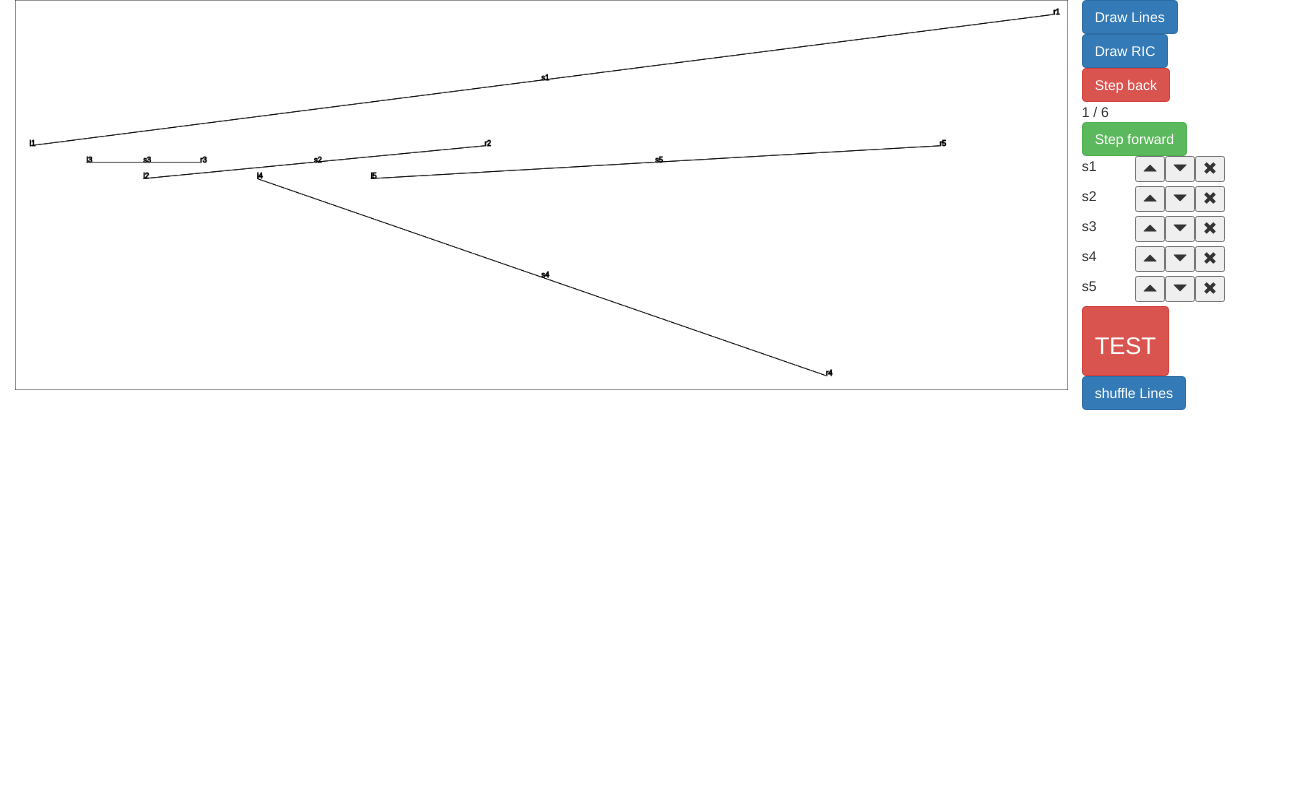
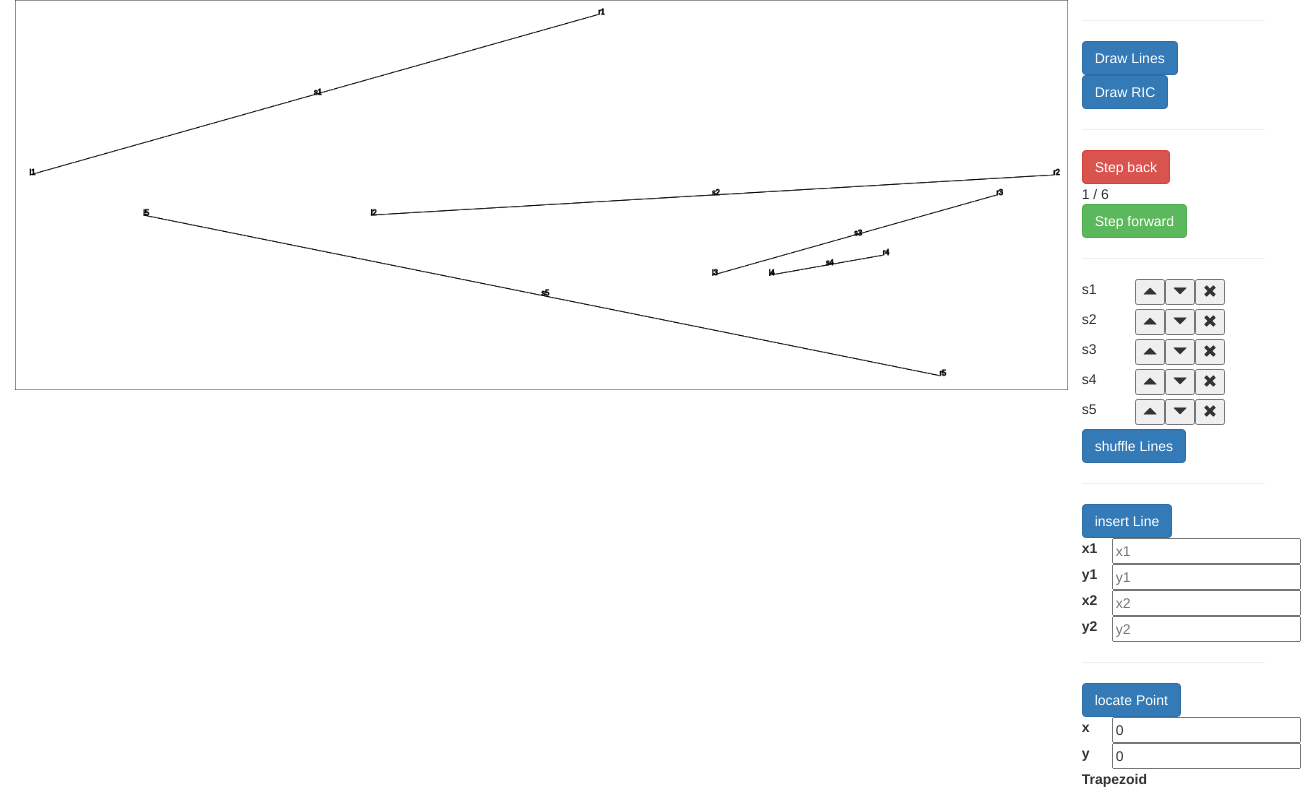
Before and after one commit to Breadstealer/ppl-td, an Angular app: page / in a window 1280 px wide. Shown: the whole page, 1301 px wide, since content can reach past the window. Built offline with nearby package versions, Linux system fonts and the light colour scheme.

Commit message:
+insertLine"UI"&rules +locatePoint"UI" +cleanup +updateNeighbors"Right"bugfix

```diff
--- a/src/app/app.module.ts
+++ b/src/app/app.module.ts
@@ -1,4 +1,5 @@
 import { NgModule } from '@angular/core';
+import { FormsModule } from '@angular/forms';
 import { BrowserModule } from '@angular/platform-browser';
 
 import { AppRoutingModule } from './app-routing.module';
@@ -12,7 +13,8 @@ import { MainComponent } from './main/main.component';
   ],
   imports: [
     BrowserModule,
-    AppRoutingModule
+    AppRoutingModule,
+    FormsModule
   ],
   providers: [],
   bootstrap: [AppComponent]
--- a/src/app/main/main.component.css
+++ b/src/app/main/main.component.css
@@ -2,3 +2,8 @@
     margin-left: 10px;
     margin-right: 10px;
 }
+
+#lines{
+    overflow-y: auto;
+    max-height: 25vh;
+}
--- a/src/app/main/main.component.html
+++ b/src/app/main/main.component.html
@@ -13,6 +13,7 @@
             </div>
         </div>
         <div class="col-md-2">
+            <hr>
             <div class="row">
                 <div class="col-md-12">
                     <button class="btn btn-primary" (click)="drawLines()">Draw Lines</button>
@@ -23,6 +24,7 @@
                     <button class="btn btn-primary" (click)="drawRIC()">Draw RIC</button>
                 </div>
             </div>
+            <hr>
             <div class="row">
                 <div class="col-md-12">
                     <button class="btn btn-danger" (click)="stepBck()">Step back</button>
@@ -38,8 +40,9 @@
                     <button class="btn btn-success" (click)="stepFwd()">Step forward</button>
                 </div>
             </div>
+            <hr>
             <div class="row">
-                <div class="col-md-12">
+                <div class="col-md-12" id="lines">
                     <div *ngFor="let line of lines; index as i;" class="row">
                         <div class="col-md-3">
                             <p>{{line.name}}</p>
@@ -52,16 +55,92 @@
                     </div>
                 </div>
             </div>
-            <div class="row">
+            <!-- <div class="row">
                 <div class="col-md-12">
-                    <button class="btn btn-danger" (click)="test()"><h3>TEST</h3></button>
+                    <button class="btn btn-danger" (click)="testInsert()"><h3>TEST</h3></button>
                 </div>
-            </div>
+            </div> -->
             <div class="row">
                 <div class="col-md-12">
                     <button class="btn btn-primary" (click)="shuffleLines()">shuffle Lines</button>
                 </div>
             </div>
+            <hr>
+            <div class="row">
+                <div class="col-md-12">
+                    <button class="btn btn-primary" (click)="insertLine(x1.valueAsNumber,y1.valueAsNumber,x2.valueAsNumber,y2.valueAsNumber)">insert Line</button>
+                </div>
+            </div>
+            <div class="row">
+                <div class="col-md-12">
+                    <div class="row">
+                        <div class="col-md-1">
+                            <label>x1</label>
+                        </div>
+                        <div class="col-md-2">
+                            <input type="number" placeholder="x1" #x1>
+                        </div>
+                    </div>
+                    <div class="row">
+                        <div class="col-md-1">
+                            <label>y1</label>
+                        </div>
+                        <div class="col-md-2">
+                            <input type="number" placeholder="y1" #y1>
+                        </div>
+                    </div>
+                    <div class="row">
+                        <div class="col-md-1">
+                            <label>x2</label>
+                        </div>
+                        <div class="col-md-2">
+                            <input type="number" placeholder="x2" #x2>
+                        </div>
+                    </div>
+                    <div class="row">
+                        <div class="col-md-1">
+                            <label>y2</label>
+                        </div>
+                        <div class="col-md-2">
+                            <input type="number" placeholder="y2" #y2>
+                        </div>
+                    </div>
+                </div>
+            </div>
+            <hr>
+            <div class="row">
+                <div class="col-md-12">
+                    <button class="btn btn-primary" (click)="locatePoint()">locate Point</button>
+                </div>
+            </div>
+            <div class="row">
+                <div class="col-md-12">
+                    <div class="row">
+                        <div class="col-md-1">
+                            <label>x</label>
+                        </div>
+                        <div class="col-md-2">
+                            <input type="number" placeholder="x" [(ngModel)]="locateX" #x>
+                        </div>
+                    </div>
+                    <div class="row">
+                        <div class="col-md-1">
+                            <label>y</label>
+                        </div>
+                        <div class="col-md-2">
+                            <input type="number" placeholder="y" [(ngModel)]="locateY" #y>
+                        </div>
+                    </div>
+                    <div class="row">
+                        <div class="col-md-4">
+                            <label>Trapezoid</label>
+                        </div>
+                        <div class="col-md-8">
+                            <span #trapez>{{locateTrap}}</span>
+                        </div>
+                    </div>
+                </div>
+            </div>
         </div>
     </div>
 </div>
--- a/src/app/main/main.component.ts
+++ b/src/app/main/main.component.ts
@@ -2,6 +2,8 @@ import { Component, EventEmitter, HostListener, Output, ViewChild } from '@angul
 import { LinesService } from '../services/lines.service';
 import { Line } from '../models/line.model';
 import { RICService } from '../services/ric.service';
+import { Point } from '../models/point.model';
+import { Trapezoid } from '../models/trapezoid.model';
 
 @Component({
   selector: 'app-main',
@@ -11,9 +13,13 @@ import { RICService } from '../services/ric.service';
 export class MainComponent {
   @ViewChild('canvas') canvas: any;
   @ViewChild('canvasDAG') canvasDAG: any;
+  locateX:number=0;
+  locateY:number=0;
+  locateTrap?:number;
   lines:Line[]=[];
   total:number=0;
   counter:number=0;
+  lineNameAppend:number=6;
   resolution:number[]=[1440,540]
 
   constructor(private ricService:RICService, public linesService:LinesService){}
@@ -124,7 +130,44 @@ export class MainComponent {
     const rect= this.canvas.nativeElement.getBoundingClientRect();
     const canvX= event.offsetX*parseFloat(this.canvas.nativeElement.width)/parseFloat(this.canvas.nativeElement.style.width);
     const canvY= event.offsetY*parseFloat(this.canvas.nativeElement.height)/parseFloat(this.canvas.nativeElement.style.height);
-    this.ricService.point(this.canvas.nativeElement,this.canvasDAG.nativeElement,canvX,canvY);
+    [this.locateX,this.locateY]=this.ricService.calcRealXY(this.canvas.nativeElement,canvX,canvY);
+    this.locatePoint();
+  }
+
+  locatePoint(){
+    this.ricService.drawRIC(this.canvas.nativeElement);
+    let locTrap=this.ricService.point(this.canvas.nativeElement,this.canvasDAG.nativeElement,this.locateX,this.locateY)
+    if(locTrap && locTrap instanceof Trapezoid){
+      this.locateTrap=locTrap.id
+    }
+  }
+
+  insertLine(x1:number,y1:number,x2:number,y2:number){
+    if(isNaN(x1)||isNaN(y1)||isNaN(x2)||isNaN(y2)){
+      alert("input missing!")
+      return;
+    }
+    this.reset();
+    let lineOrIntersections=this.linesService.createLine("s"+(this.lineNameAppend++),x1,y1,x2,y2);
+    if(lineOrIntersections instanceof Line){
+      this.ricService.updateExtremes();
+      this.lines=this.linesService.addLine(lineOrIntersections);
+      this.total++;
+      this.ricService.drawLines(this.canvas.nativeElement);
+    } else {
+      if(lineOrIntersections.problem==="i"){
+        let line=new Line("intersecting",new Point(x1,y1),new Point(x2,y2))
+        this.ricService.drawIntersections(this.canvas.nativeElement,line,lineOrIntersections.lines)
+        let names=lineOrIntersections.lines.map(item => item.name)
+        //alert("Segment intersecting "+names)
+      } else if(lineOrIntersections.problem==="x"){
+        let line=new Line("sharing X",new Point(x1,y1),new Point(x2,y2))
+        this.ricService.drawIntersections(this.canvas.nativeElement,line,lineOrIntersections.lines)
+        let names=lineOrIntersections.lines.map(item => item.name)
+        //alert("Point of segment sharing X with "+names)
+      }
+
+    }
   }
 
   test(){
@@ -133,7 +176,12 @@ export class MainComponent {
         this.stepFwd();
       }
       this.shuffleLines();
-      i++;
+    }
+  }
+
+  testInsert(){
+    for(let i=0;i<300;i++){
+      this.insertLine(Math.random()*1000,Math.random()*1000,Math.random()*1000,Math.random()*1000)
     }
   }
 }
--- a/src/app/services/dag.service.ts
+++ b/src/app/services/dag.service.ts
@@ -21,10 +21,12 @@ export class DAGService {
 
   init(){
     const extremes:any=this.linesService.getExtremes();
-    const UL = new Point(extremes.minX*0.5,extremes.minY*0.5);
-    const UR = new Point(extremes.maxX*2,extremes.minY*0.5);
-    const LL = new Point(extremes.minX*0.5,extremes.maxY*2);
-    const LR = new Point(extremes.maxX*2,extremes.maxY*2);
+    const bbOffsetX=(extremes.maxX-extremes.minX)*0.1;
+    const bbOffsetY=(extremes.maxY-extremes.minY)*0.1;
+    const UL = new Point(extremes.minX-bbOffsetX,extremes.minY-bbOffsetY);
+    const UR = new Point(extremes.maxX+bbOffsetX,extremes.minY-bbOffsetY);
+    const LL = new Point(extremes.minX-bbOffsetX,extremes.maxY+bbOffsetY);
+    const LR = new Point(extremes.maxX+bbOffsetX,extremes.maxY+bbOffsetY);
     const T = new Line("",UL,UR);
     const B = new Line("",LL,LR);
     this.DAG = new Node(1,new Trapezoid(0,UL,LR,T,B));
--- a/src/app/services/lines.service.ts
+++ b/src/app/services/lines.service.ts
@@ -17,25 +17,26 @@ export class LinesService {
   initLines(){
     this.lines=[]
     for(let line of[
-      {name:"s1",p1x:50,p1y:250,p2x:500,p2y:50},
-      {name:"s2",p1x:100,p1y:300,p2x:250,p2y:250},
-      {name:"s3",p1x:75,p1y:275,p2x:125,p2y:275},
-      {name:"s4",p1x:150,p1y:300,p2x:400,p2y:600},
-      {name:"s5",p1x:200,p1y:300,p2x:450,p2y:250},
+      {name:"s1",p1x:50,p1y:250,p2x:300,p2y:50},
+      {name:"s2",p1x:200,p1y:300,p2x:500,p2y:250},
+      {name:"s3",p1x:350,p1y:375,p2x:475,p2y:275},
+      {name:"s4",p1x:375,p1y:375,p2x:425,p2y:350},
+      {name:"s5",p1x:100,p1y:300,p2x:450,p2y:500},
     ]){
       let pushLine=this.createLine(line.name,line.p1x,line.p1y,line.p2x,line.p2y)
-      this.lines.push(pushLine!);
+      if(pushLine instanceof Line)this.lines.push(pushLine!);
     }
-    /* this.lines=[
-      new Line("s1",new Point(50,250), new Point(500,50)),
-      new Line("s2",new Point(100,300), new Point(250,250)),
-      new Line("s3",new Point(75,275), new Point(125,275)),
-      new Line("s4",new Point(150,300), new Point(400,600)),
-      new Line("s5",new Point(200,300), new Point(450,250))] */
   }
 
-  createLine(name:string,p1x:number,p1y:number,p2x:number,p2y:number):Line{
+  createLine(name:string,p1x:number,p1y:number,p2x:number,p2y:number):Line|{problem:"x"|"i",lines:Line[]}{
     if(p1x==p2x)throw new Error("Vertical Line not allowed!");
+    let iProblem=this.collidesAnyLine(p1x,p1y,p2x,p2y);
+    let xProblem=this.hasPointOnSameX(p1x,p2x);
+    if(xProblem && xProblem!=true){
+      return {problem:"x",lines:xProblem};
+    } else if(iProblem && iProblem!=true){
+      return {problem:"i",lines:iProblem};
+    } else {
       const p1=new Point(p1x,p1y);
       const p2=new Point(p2x,p2y);
       let c=p1x<p2x;
@@ -63,6 +64,12 @@ export class LinesService {
       }
 
       return new Line(name,left,right)
+    }
+  }
+
+  addLine(line:Line):Line[]{
+    this.lines?.push(line)
+    return this.lines!
   }
 
   getLines():Line[]{
@@ -104,36 +111,53 @@ export class LinesService {
     return this.extremes;
   }
 
-  /* findExtremes(){
+  findExtremes(){
+    this.extremes=undefined;
     this.lines?.forEach(line => {
       if(!this.extremes){
         this.extremes={
           minX:line.left.x,
           maxX:line.right.x,
-          minY:line.left.y<line.right.y?line.left.y:line.right.y,
-          maxY:line.left.y<line.right.y?line.right.y:line.left.y}
+          minY:Math.min(line.left.y,line.right.y),
+          maxY:Math.max(line.left.y,line.right.y)}
       }
       else{
-        if(line.left.x<this.extremes.minX){
-          this.extremes.minX=line.left.x;
+        if(line.left.x<this.extremes.minX)this.extremes.minX=line.left.x;
+        if(line.right.x>this.extremes.maxX)this.extremes.maxX=line.right.x;
+        let minY=Math.min(line.left.y,line.right.y);
+        let maxY=Math.max(line.left.y,line.right.y);
+        if(minY<this.extremes.minY){
+          this.extremes.minY=minY;
         }
-        if(line.right.x>this.extremes.maxX){
-          this.extremes.maxX=line.right.x;
-        }
-        var smY=line.left.y<line.right.y?line.right.y:line.left.y;
-        var bgY=line.left.y<line.right.y?line.right.y:line.left.y;
-        if(smY<this.extremes.minY){
-          this.extremes.minY=smY;
-        }
-        if(bgY>this.extremes.maxY){
-          this.extremes.maxY=bgY;
+        if(maxY>this.extremes.maxY){
+          this.extremes.maxY=maxY;
         }
       }
     });
-  } */
+  }
 
   collidesAnyLine(x1:number,y1:number,x2:number,y2:number):Line[]|boolean{
-
-    return true
+    let intersections:Line[]=[]
+    for(let line of this.lines!){ //https://stackoverflow.com/questions/9043805/test-if-two-lines-intersect-javascript-function
+      let r=line.right;
+      let l=line.left;
+      let det=(x2-x1)*(r.y-l.y)-(r.x-l.x)*(y2-y1)
+      if(det!==0){
+        let lambda = ((r.y - l.y) * (r.x - x1) + (l.x - r.x) * (r.y - y1)) / det
+        let gamma = ((y1 - y2) * (r.x - x1) + (x2 - x1) * (r.y - y1)) / det
+        if(0<lambda && lambda<1 && 0<gamma&&gamma<1) intersections.push(line)
       }
     }
+    return intersections.length>0?intersections:false
+  }
+
+  hasPointOnSameX(x1:number,x2:number):Line[]|boolean{
+    let lines:Line[]=[]
+    for(let line of this.lines!){
+      let r,l
+      [r,l]=[line.right.x,line.left.x]
+      if([r,l].includes(x1)||[r,l].includes(x2))lines.push(line)
+    }
+    return lines.length>0?lines:false
+  }
+}
--- a/src/app/services/ric.service.ts
+++ b/src/app/services/ric.service.ts
@@ -16,8 +16,8 @@ export class RICService {
   private trapNodes:Node[]=[];
   private trapUpdate:{node:Node,mode:string,mergeTrap?:Node}[]=[];
   private extremes:any;
-  private xSpan:number;
-  private ySpan:number;
+  private xSpan:number=-1;
+  private ySpan:number=-1;
   //private ricLines:RICLine[]=[];
   private counter:number=1;
   private locationPoint?:Point;
@@ -25,13 +25,20 @@ export class RICService {
   private stepCounter:number=0;
 
   constructor(private linesService:LinesService, private dagService:DAGService) {
-    this.extremes=linesService.getExtremes();
+    this.updateExtremes();
+    this.trapNodes.push(dagService.locate(new Point(this.xSpan,this.ySpan!)))
+  }
+
+  updateExtremes(){
+    this.extremes=this.linesService.getExtremes();
     this.xSpan=this.extremes.maxX-this.extremes.minX;
     this.ySpan=this.extremes.maxY-this.extremes.minY;
-    this.trapNodes.push(dagService.locate(new Point(this.xSpan,this.ySpan)))
+    this.dagService.init()
   }
 
   reset(){
+    this.linesService.findExtremes();
+    this.updateExtremes();
     this.dagService.init();
     this.trapNodes=[];
     this.trapNodes.push(this.dagService.locate(new Point(this.xSpan,this.ySpan)))
@@ -484,8 +491,13 @@ export class RICService {
           }
         })
         tUn.right.forEach(rN => {
-          const l=rN.getNeighbors().left[0]===tU.node?[t3,rN.getNeighbors().left[1]]:[rN.getNeighbors().left[0],t3]
-          rN.setNeighbors(l,rN.getNeighbors().right);
+          if(rN.getNeighbors().left.length===1){
+            rN.setNeighbors([t3],rN.getNeighbors().right);
+          }
+          else{
+            const l=rN.getNeighbors().left[0]===tU.node?[t3,rN.getNeighbors().left[1]]:[rN.getNeighbors().left[0],t3]
+            rN.setNeighbors(l,rN.getNeighbors().right);
+          }
         })
         tU.node.setNode(new H_Node(line.right,
           new Node(tUd+1,new V_Node(line,
@@ -536,6 +548,38 @@ export class RICService {
     cc.strokeRect(0,0,w,h);
     this.linesService.getLines().forEach(line => {
       this.drawLine(line,canvas,cc,xMod,w,yMod,h)
+      /* const ll=line.left;
+      const lr=line.right;
+      cc.strokeText(line.name,this.calcX((ll.x+lr.x)/2,xMod,w),this.calcY((ll.y+lr.y)/2,yMod,h))
+      cc.strokeText(ll.name,this.calcX(ll.x,xMod,w),this.calcY(ll.y,yMod,h))
+      cc.strokeText(lr.name,this.calcX(lr.x,xMod,w),this.calcY(lr.y,yMod,h))
+      cc.beginPath();
+      cc.moveTo(this.calcX(line.left.x,xMod),this.calcY(line.left.y,yMod));
+      cc.lineTo(this.calcX(line.right.x,xMod),this.calcY(line.right.y,yMod));
+      cc.closePath();
+      cc.stroke(); */
+    });
+  }
+
+  drawIntersections(canvas:any,line:Line, intersections:Line[]){
+    const h=canvas.height;
+    const w=canvas.width;
+    const xMod=w/this.xSpan;
+    const yMod=h/this.ySpan;
+    const cc=canvas?.getContext("2d");
+    cc.fillStyle="#FFFFFF";
+    cc.fillRect(0,0,w,h);
+    cc.strokeRect(0,0,w,h);
+    cc.strokeStyle="#FF0000";
+    this.drawLine(line,canvas,cc,xMod,w,yMod,h);
+    cc.strokeStyle="#000000"
+    this.linesService.getLines().forEach(line => {
+      console.log(intersections.find((intersection)=>{return intersection.name===line.name}))
+      if(intersections.find((intersection)=>{return intersection.name===line.name})){
+        cc.strokeStyle="#00FFFF"
+      }
+      this.drawLine(line,canvas,cc,xMod,w,yMod,h)
+      cc.strokeStyle="#000000";
       /* const ll=line.left;
       const lr=line.right;
       cc.strokeText(line.name,this.calcX((ll.x+lr.x)/2,xMod,w),this.calcY((ll.y+lr.y)/2,yMod,h))
@@ -729,16 +773,23 @@ export class RICService {
     cc.strokeStyle="#000000"
   }
 
-  point(canvas:any,canvasDAG:any,canvX:number,canvY:number){
+  calcRealXY(canvas:any,canvX:number,canvY:number):number[]{
     const x=((canvX-20)*this.xSpan)/(canvas.width-40)+this.extremes.minX
     const y=((canvY-20)*this.ySpan)/(canvas.height-40)+this.extremes.minY
+    return [x,y]
+  }
+
+  point(canvas:any,canvasDAG:any,x:number,y:number):H_Node|V_Node|Trapezoid|undefined{
+    const canvX=this.calcX(x,canvas.width/this.xSpan)
+    const canvY=this.calcY(y,canvas.height/this.ySpan)
     this.locationPoint=new Point(x,y,"q")
     const cc=canvas?.getContext("2d");
     cc.fillStyle="#000000"
-    cc.fillRect(this.calcX(x,canvas.width/this.xSpan),this.calcY(y,canvas.height/this.ySpan),3,3);
+    cc.fillRect(canvX,canvY,3,3);
     cc.strokeText(this.locationPoint.name,canvX+3,canvY)
     cc.fillStyle="#ffffff"
-    this.dagService.locate(this.locationPoint)
+    let locTrap=this.dagService.locate(this.locationPoint).getNode()
     this.drawDAG(canvasDAG,"locate")
+    return locTrap
   }
 }
```
Lines whose indentation alone changed are shown as unchanged.
